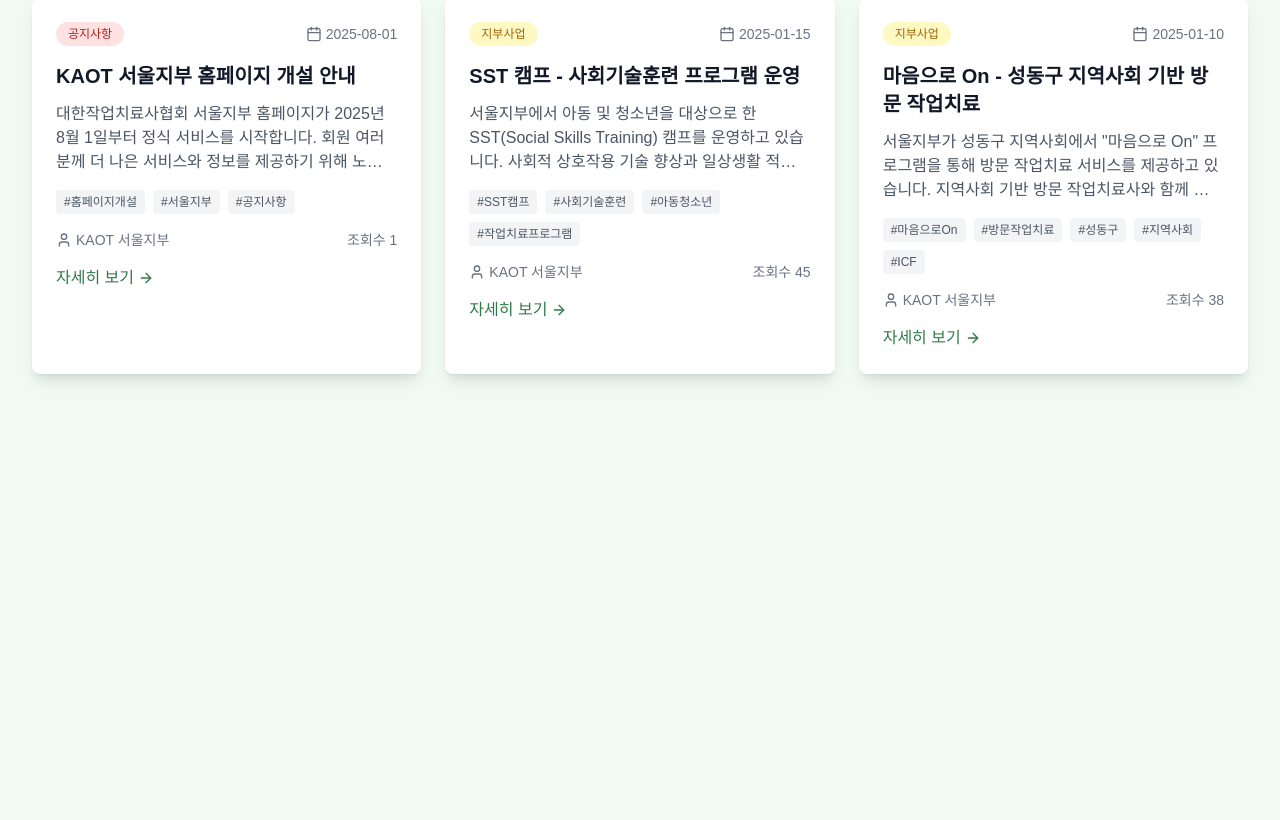
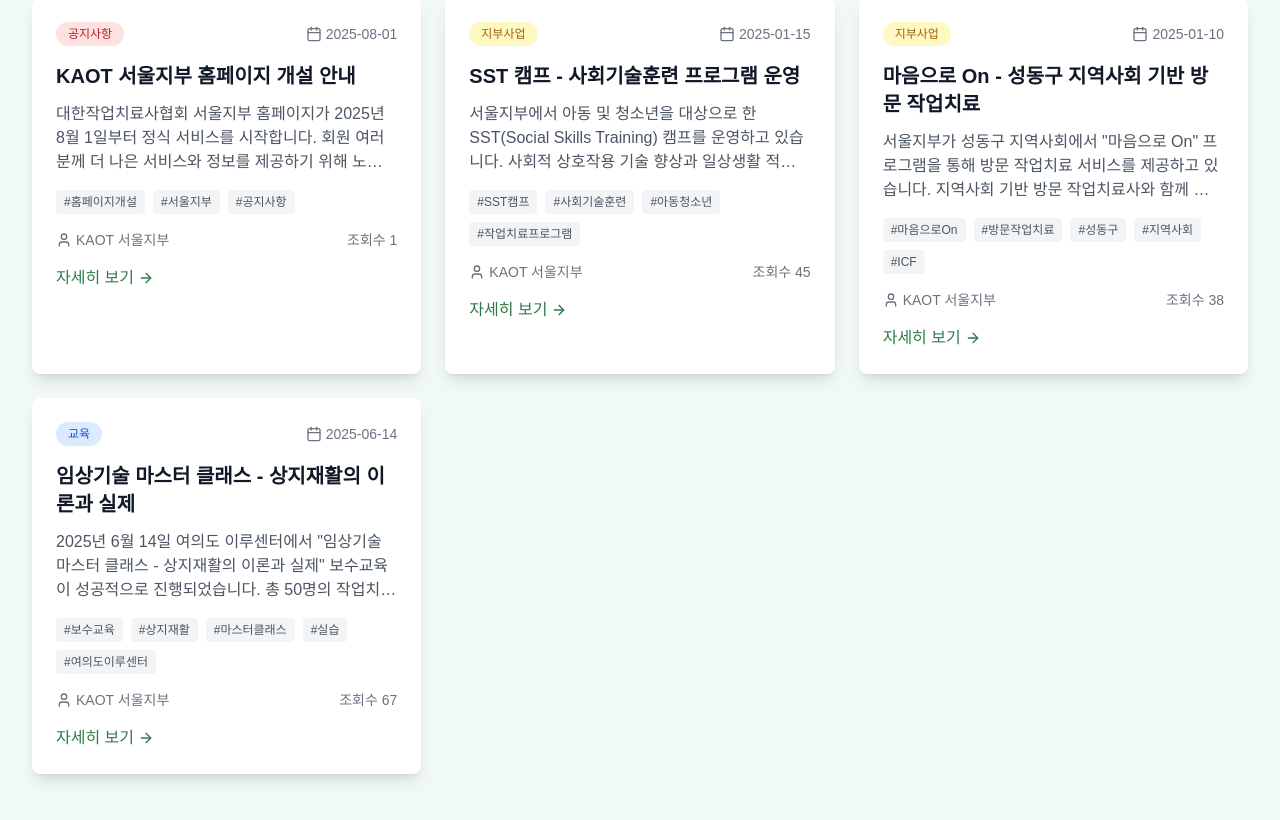
Before and after one commit to hamhyeonggwang/kaot.seoul, a Next.js app: page /news in a window 1280 px wide. Shown: the part 344-1164 px from the top of the page. Before the commit the page ends 800 px from the top, so only its background shows below. Built offline with nearby package versions, Linux system fonts and the light colour scheme.

Commit message:
Add continuing education news: Master class on upper limb rehabilitation

```diff
--- a/app/news/[id]/page.tsx
+++ b/app/news/[id]/page.tsx
@@ -39,6 +39,16 @@
       author: 'KAOT 서울지부',
       views: 38,
       tags: ['마음으로On', '방문작업치료', '성동구', '지역사회', 'ICF']
+    },
+    {
+      id: 4,
+      title: '임상기술 마스터 클래스 - 상지재활의 이론과 실제',
+      content: '2025년 6월 14일 여의도 이루센터에서 "임상기술 마스터 클래스 - 상지재활의 이론과 실제" 보수교육이 성공적으로 진행되었습니다. 총 50명의 작업치료사가 참석하여 실습 위주의 교육을 통해 상지재활에 대한 전문 지식과 실무 기술을 향상시켰습니다.',
+      category: '교육',
+      date: '2025-06-14',
+      author: 'KAOT 서울지부',
+      views: 67,
+      tags: ['보수교육', '상지재활', '마스터클래스', '실습', '여의도이루센터']
     }
   ]
 
--- a/app/news/page.tsx
+++ b/app/news/page.tsx
@@ -40,6 +40,16 @@
       author: 'KAOT 서울지부',
       views: 38,
       tags: ['마음으로On', '방문작업치료', '성동구', '지역사회', 'ICF']
+    },
+    {
+      id: 4,
+      title: '임상기술 마스터 클래스 - 상지재활의 이론과 실제',
+      content: '2025년 6월 14일 여의도 이루센터에서 "임상기술 마스터 클래스 - 상지재활의 이론과 실제" 보수교육이 성공적으로 진행되었습니다. 총 50명의 작업치료사가 참석하여 실습 위주의 교육을 통해 상지재활에 대한 전문 지식과 실무 기술을 향상시켰습니다.',
+      category: '교육',
+      date: '2025-06-14',
+      author: 'KAOT 서울지부',
+      views: 67,
+      tags: ['보수교육', '상지재활', '마스터클래스', '실습', '여의도이루센터']
     }
   ]
 
```
